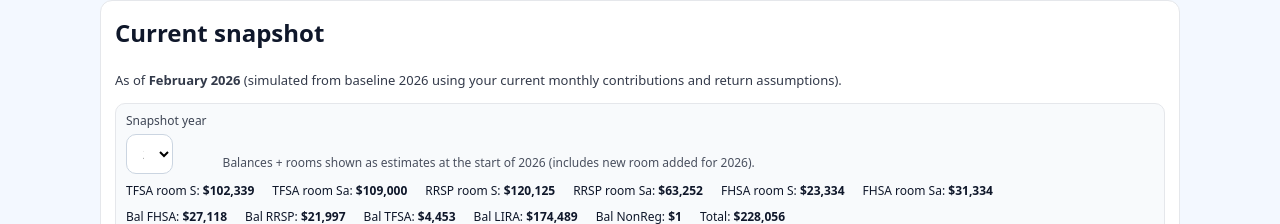
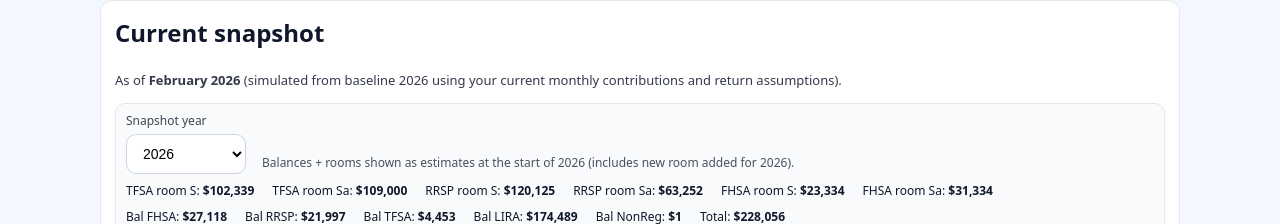
Before and after one commit to kawabunga8/RetirementResource, a React (Vite) app: page / in a window 1280 px wide. Both pictures are taken after a click on the button "Current". Shown: the part 272-496 px from the top of the page. Built offline with nearby package versions, Linux system fonts and the light colour scheme.

Commit message:
Widen snapshot year selector on Current page

```diff
--- a/src/App.tsx
+++ b/src/App.tsx
@@ -1349,6 +1349,7 @@ return {
                             className="ageInput"
                             value={currentSnapshotYear}
                             onChange={(e) => setCurrentSnapshotYear(num(e.target.value))}
+                            style={{ minWidth: 120, width: 120 }}
                           >
                             {years.map((y) => (
                               <option key={y} value={y}>
```
